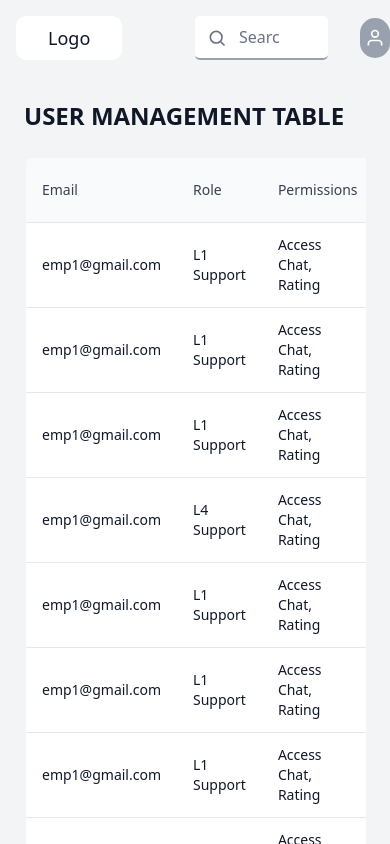
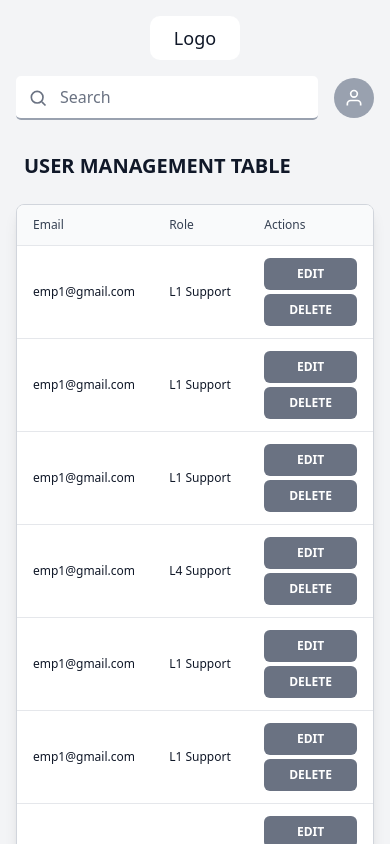
Before and after one commit to vigneshvaranasi/bot, a React (Vite) app in the folder frontend/: page /user-management in a window 390 px wide. Shown: the top 844 px of the page. Built offline with nearby package versions, Linux system fonts and the light colour scheme.

Commit message:
feat: add responsiveness to user management page

```diff
--- a/frontend/src/pages/UserManagement.page.tsx
+++ b/frontend/src/pages/UserManagement.page.tsx
@@ -54,61 +54,61 @@ const UserManagement: React.FC = () => {
     {
       header: 'Email',
       accessor: 'email' as keyof UserRecord,
-      className: 'text-sm text-gray-900',
-      headerClassName: 'text-sm font-medium text-gray-700'
+      className: 'text-xs md:text-sm text-gray-900',
+      headerClassName: 'text-xs md:text-sm font-medium text-gray-700'
     },
     {
       header: 'Role',
       accessor: 'role' as keyof UserRecord,
-      className: 'text-sm text-gray-900',
-      headerClassName: 'text-sm font-medium text-gray-700'
+      className: 'text-xs md:text-sm text-gray-900',
+      headerClassName: 'text-xs md:text-sm font-medium text-gray-700'
     },
     {
       header: 'Permissions',
       accessor: 'permissions' as keyof UserRecord,
-      className: 'text-sm text-gray-900',
-      headerClassName: 'text-sm font-medium text-gray-700'
+      className: 'text-xs md:text-sm text-gray-900 hidden sm:table-cell',
+      headerClassName: 'text-xs md:text-sm font-medium text-gray-700 hidden sm:table-cell'
     },
     {
       header: 'Last Updated',
       accessor: 'lastUpdated' as keyof UserRecord,
-      className: 'text-sm text-gray-900',
-      headerClassName: 'text-sm font-medium text-gray-700'
+      className: 'text-xs md:text-sm text-gray-900 hidden lg:table-cell',
+      headerClassName: 'text-xs md:text-sm font-medium text-gray-700 hidden lg:table-cell'
     },
     {
       header: 'Actions',
       render: (user: UserRecord) => (
-        <div className="flex gap-20">
+        <div className="flex flex-col sm:flex-row gap-1 sm:gap-2">
           <Button
             variant="secondary"
-            className="bg-gray-400 text-white hover:bg-gray-500 text-sm px-2 py-2 w-auto"
+            className="bg-gray-400 text-white hover:bg-gray-500 text-xs md:text-sm px-2 py-1 w-full sm:w-auto"
             onClick={() => handleEditUser(user.id)}
           >
             EDIT
           </Button>
           <Button
             variant="secondary"
-            className="bg-gray-400 text-white hover:bg-gray-500 text-sm px-2 py-2 w-auto"
+            className="bg-gray-400 text-white hover:bg-gray-500 text-xs md:text-sm px-2 py-1 w-full sm:w-auto"
             onClick={() => handleDeleteUser(user.id)}
           >
             DELETE
           </Button>
         </div>
       ),
-      headerClassName: 'text-sm font-medium text-gray-700'
+      headerClassName: 'text-xs md:text-sm font-medium text-gray-700'
     }
   ];
 
   return (
     <div className="min-h-screen bg-gray-100">
       <div className="bg-gray-100">
-        <div className="p-4">
-          <div className="max-w-screen-2xl mx-auto grid grid-cols-[1.5fr_1.5fr] items-center">
-            <div className="bg-white px-8 py-2 rounded-[10px] text-lg font-low text-gray-900 w-fit">Logo</div>
+        <div className="p-4 md:p-6">
+          <div className="max-w-screen-2xl mx-auto flex flex-col md:grid md:grid-cols-[1.5fr_1.5fr] items-center gap-4 md:gap-0">
+            <div className="bg-white px-6 md:px-8 py-2 rounded-[10px] text-lg font-low text-gray-900 w-fit">Logo</div>
 
             <div className="flex items-center gap-4 justify-end w-full">
 
-              <div className="relative w-full">
+              <div className="relative w-full max-w-md md:max-w-none">
                 <input
                   type="text"
                   placeholder="Search"
@@ -135,7 +135,7 @@ const UserManagement: React.FC = () => {
                 <div className="absolute right-3 top-1/2 -translate-y-1/2 h-4 w-4 opacity-0 " />
               </div>
 
-              <div className="w-10 h-10 bg-gray-400 rounded-full flex items-center justify-center relative left-4">
+              <div className="w-10 h-10 bg-gray-400 rounded-full flex items-center justify-center flex-shrink-0">
                 <svg width="20" height="20" viewBox="0 0 24 24" fill="none" className="text-white">
                   <path d="M20 21v-2a4 4 0 0 0-4-4H8a4 4 0 0 0-4 4v2" stroke="currentColor" strokeWidth="2"/>
                   <circle cx="12" cy="7" r="4" stroke="currentColor" strokeWidth="2"/>
@@ -147,29 +147,29 @@ const UserManagement: React.FC = () => {
       </div>
 
 
-      <div className="p-6">
+      <div className="p-4 md:p-6">
         <div className="max-w-screen-2xl mx-auto">
 
           <div className="mb-6">
-            <h1 className="text-2xl font-semibold text-gray-900">USER MANAGEMENT TABLE</h1>
+            <h1 className="text-xl md:text-2xl font-semibold text-gray-900 px-2">USER MANAGEMENT TABLE</h1>
           </div>
 
 
-          <div className="overflow-x-auto bg-gray-100">
+          <div className="overflow-x-auto bg-white rounded-lg shadow-lg border border-gray-300">
             <ConfigurableTable
               columns={columns}
               data={filteredUsers}
               keyExtractor={(user) => user.id}
-              tableClassName="min-w-full border-2 border-gray-300 rounded-lg overflow-hidden"
+              tableClassName="min-w-full"
               headerRowClassName="bg-gray-50"
               rowClassName="bg-white border-t border-gray-200 hover:bg-gray-50"
             />
           </div>
           {/* Bottom Actions */}
-            <div className="flex items-center justify-center mt-6">
+            <div className="flex items-center justify-center mt-6 px-4">
             <div
               onClick={handleBackToSettings}
-              className="bg-white px-8 py-2 rounded-xl text-lg font-low text-gray-800 w-fit cursor-pointer hover:bg-gray-100"
+              className="bg-white px-6 md:px-8 py-2 rounded-xl text-base md:text-lg font-low text-gray-800 w-full sm:w-fit cursor-pointer hover:bg-gray-100 text-center"
             >
               ← Back
             </div>
```
